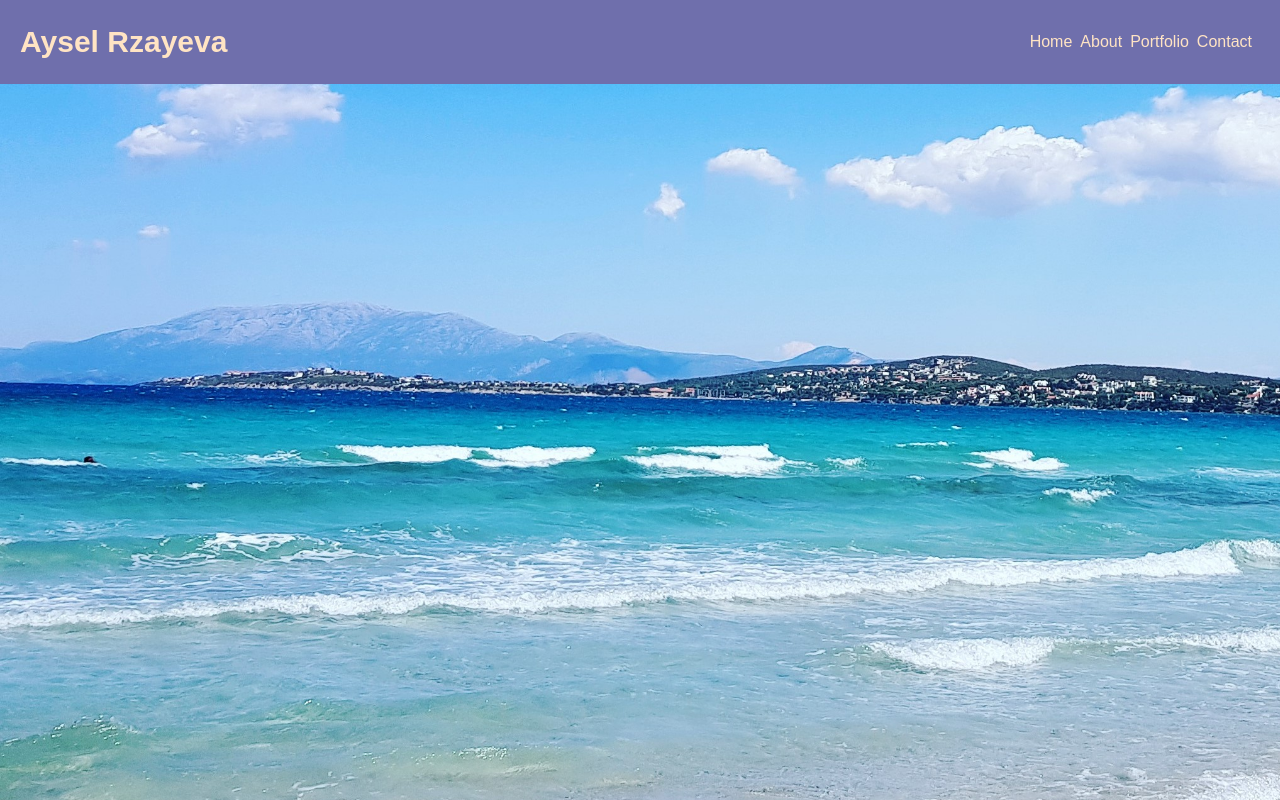
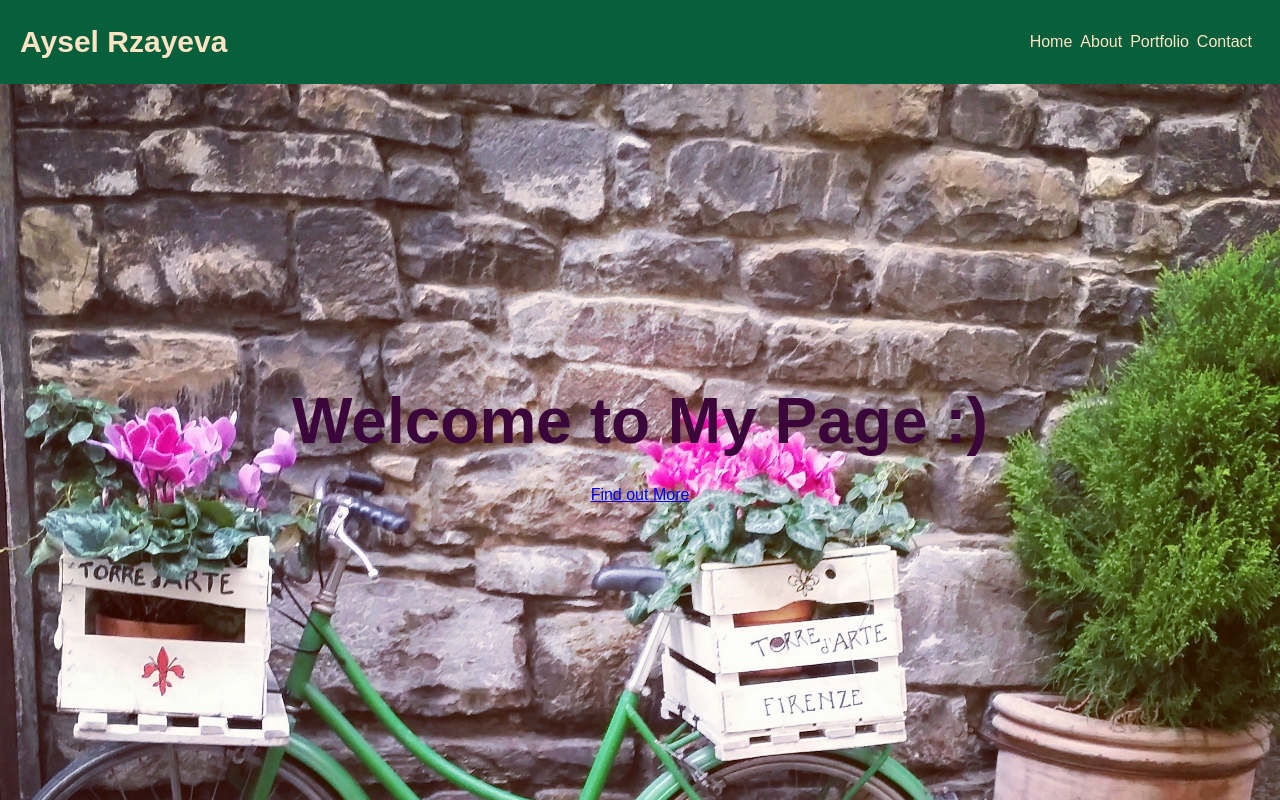
Before and after one commit to Ayselin/a.portfolio, a React (Create React App) app: page / in a window 1280 px wide. Shown: the top 800 px of the page. Built offline with nearby package versions, Linux system fonts and the light colour scheme.

Commit message:
Header fand Header.css files were added

```diff
--- /dev/null
+++ b/src/Header.css
@@ -0,0 +1,17 @@
+header {
+    margin: 0 auto;
+    text-align: center;
+    padding-top: 300px;
+}
+
+header h1 {
+    margin: 0;
+    font-size: 4rem;
+    color: rgb(59, 7, 59)
+}
+
+header p {
+    font-weight: 700;
+    font-size: 1.75rem;
+    color: rgb(59, 7, 59);
+}
--- a/src/Header.js
+++ b/src/Header.js
@@ -1,5 +1,6 @@
 import React, {Component} from "react";
 import Background from './img/moonlight.jpg';
+import './Header.css'
 
 const myStyles = {
     backgroundImage: `url( ${Background} )`,
@@ -13,7 +14,9 @@ class Header extends Component {
     render(){
         return (
             <header style= {myStyles}>
-
+                <h1>{this.props.title}</h1>
+                <p></p>
+                <a href="#buttom">{this.props.buttom}</a>
             </header>
         );
 
--- a/src/Navigation.css
+++ b/src/Navigation.css
@@ -1,7 +1,7 @@
 nav {
     display: flex;
     justify-content: space-between;
-    background-color: rgb(111, 111, 172);
+    background-color: rgb(8, 95, 59);
     align-items: center;
     padding-right: 20px;
     padding-left: 20px;
--- a/src/index.js
+++ b/src/index.js
@@ -11,7 +11,7 @@ class App extends Component {
         return (
             <div>
             <Navigation logoTitle="Aysel Rzayeva"/>
-            <Header/>
+            <Header title="Welcome to My Page :)" buttom="Find out More"/>
             </div>
         );
     }
```
Also changed, not shown: src/img/moonlight.jpg.
